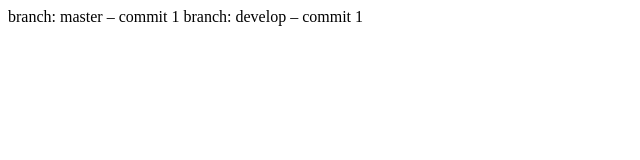
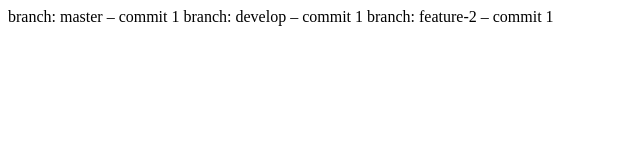
Before and after one commit to brightestsirius/lessonGit, a plain HTML site: page index.html in a window 1280 px wide. Shown: the whole page, without its empty margins (0-640 px from the left). Drawn offline with Linux system fonts and the light colour scheme.

Commit message:
branch: feature-2 – commit 1

```diff
--- a/index.html
+++ b/index.html
@@ -8,5 +8,6 @@
 <body>
 	branch: master – commit 1
 	branch: develop – commit 1
+	branch: feature-2 – commit 1
 </body>
 </html>
```
